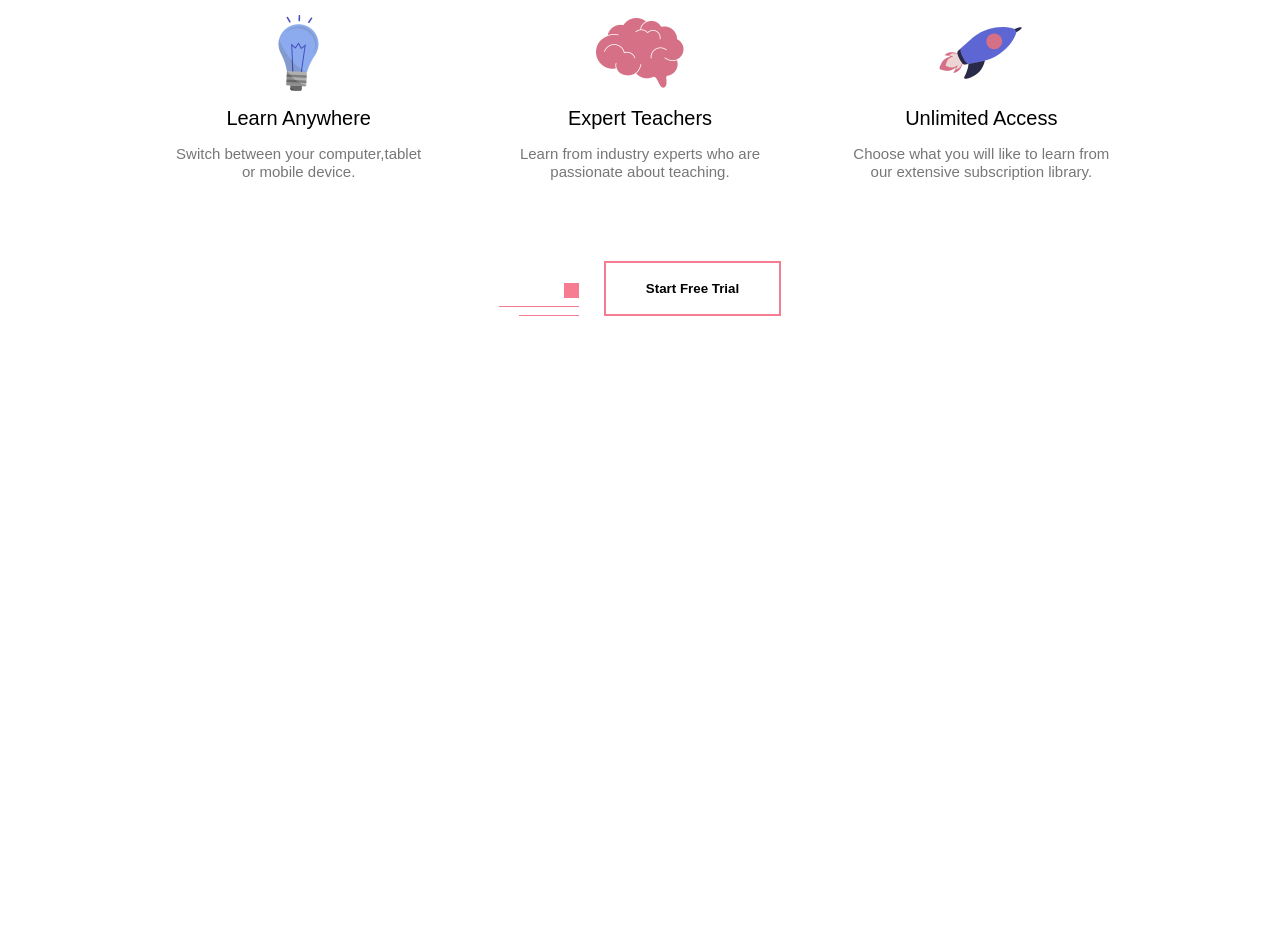
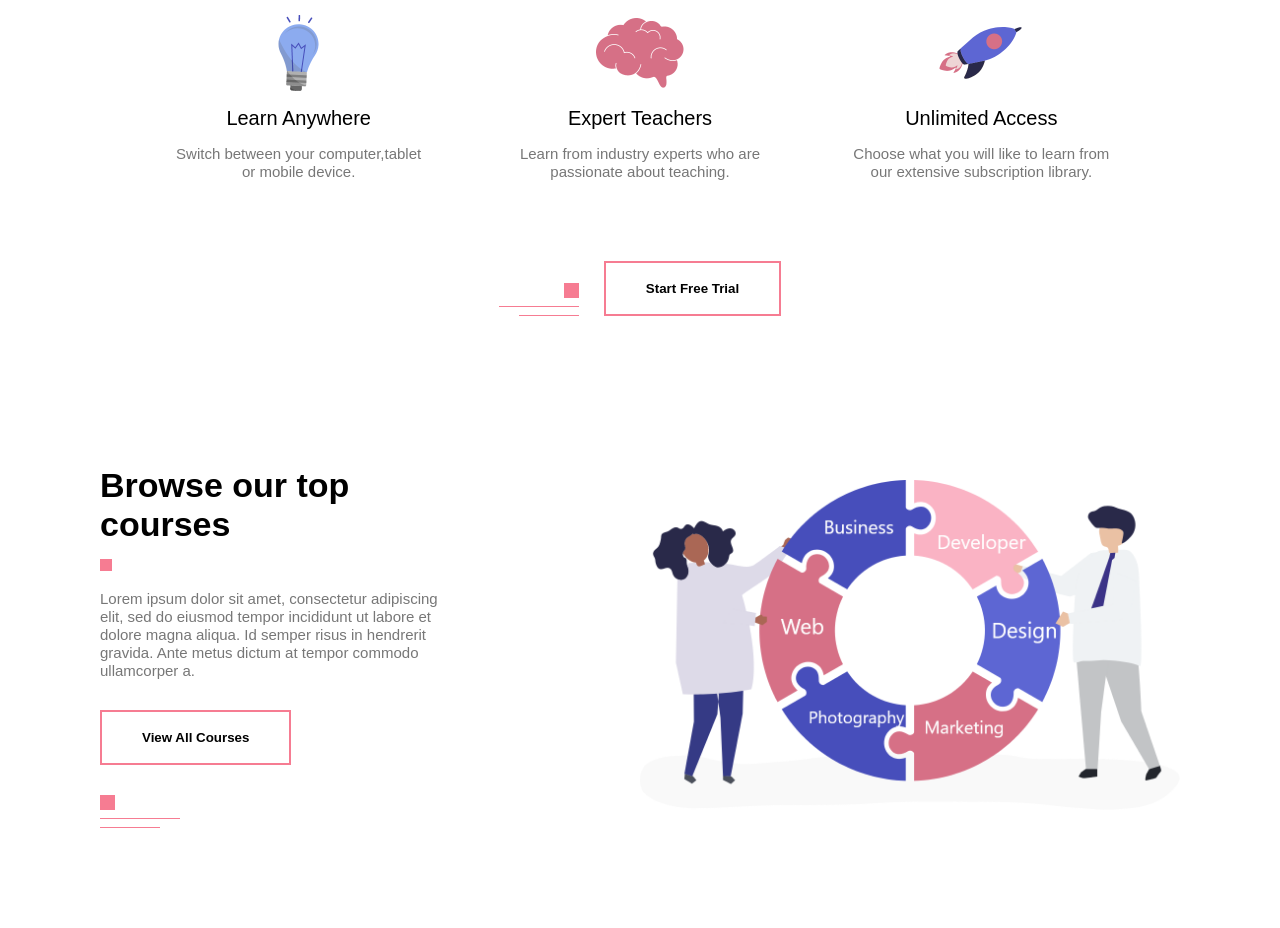
Before and after one commit to jasmineblinks/fullWebsite, a plain HTML site: page index.html in a window 1280 px wide. Shown: the part 1563-2491 px from the top of the page. Before the commit the page ends 1929 px from the top, so only its background shows below. Drawn offline with Linux system fonts and the light colour scheme.

Commit message:
updated  the html and css file

```diff
--- a/css/style.css
+++ b/css/style.css
@@ -162,3 +162,27 @@ nav ul li a {
   display: inline-block;
   margin-right: 25px;
 }
+/* courses */
+#courses {
+  padding: 100px 0;
+}
+.course-row {
+  display: flex;
+  align-items: center;
+  flex-wrap: wrap;
+}
+.course-right-col {
+  flex-basis: 50%;
+}
+.course-right-col img {
+  width: 100%;
+}
+.course-left-col {
+  flex-basis: 50%;
+}
+.course-text {
+  max-width: 350px;
+}
+.course-text button {
+  margin: 30px 0;
+}
--- a/index.html
+++ b/index.html
@@ -105,6 +105,36 @@
         <button class="common-btn">Start Free Trial</button>
       </div>
     </section>
+    <!-- COURSES -->
+    <section id="courses">
+      <div class="container course-row">
+        <div class="course-left-col">
+          <div class="course-text">
+            <h1>
+              Browse our top <br />
+              courses
+            </h1>
+            <span class="square"></span>
+            <p>
+              Lorem ipsum dolor sit amet, consectetur adipiscing elit, sed do
+              eiusmod tempor incididunt ut labore et dolore magna aliqua. Id
+              semper risus in hendrerit gravida. Ante metus dictum at tempor
+              commodo ullamcorper a.
+            </p>
+            <button class="common-btn">View All Courses</button>
+            <div class="line">
+              <span class="line-1"></span> <br />
+              <span class="line-2"></span><br />
+              <span class="line-3"></span>
+            </div>
+          </div>
+        </div>
+        <div class="course-right-col">
+          <img src="./images/course.png" alt="" />
+        </div>
+      </div>
+    </section>
+
     <script src="./js/app.js"></script>
   </body>
 </html>
```
